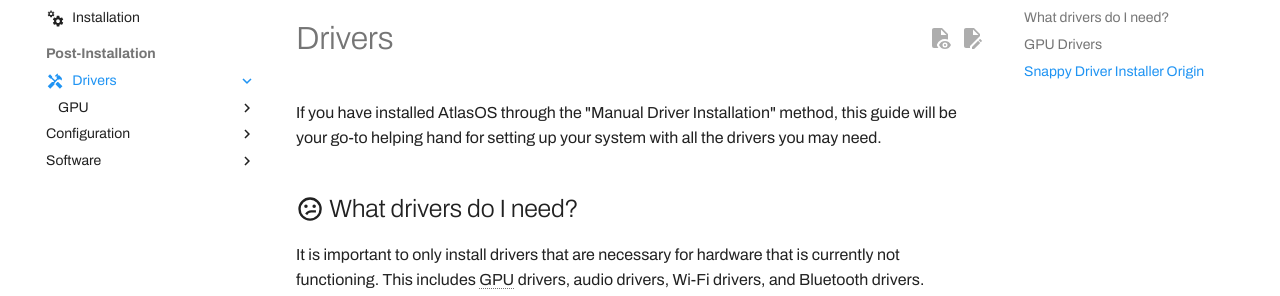
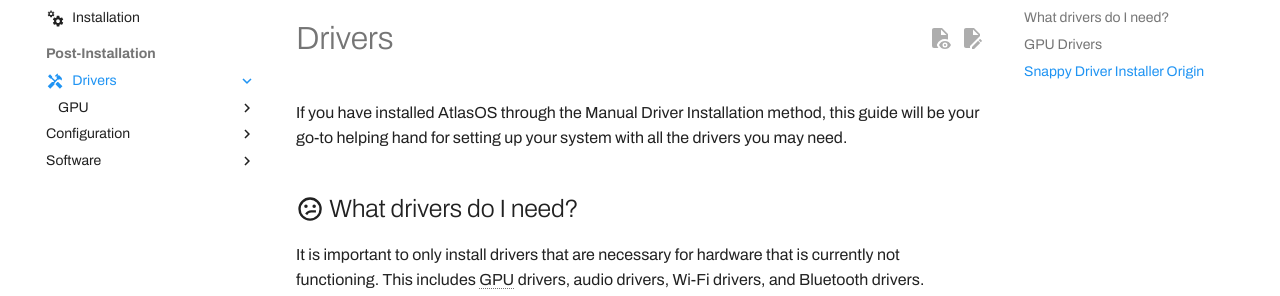
Before and after one commit to Atlas-OS/docs, an MkDocs documentation site: the page built from docs/getting-started/post-installation/drivers/index.md, in a window 1280 px wide and 1271 px high. Shown: the part 168-464 px from the top of the window. Built offline with MkDocs 1.6.1 and Material for MkDocs 9.7.7, drawn with Linux system fonts in a browser that asks for light colours; some web fonts are replaced; comment, search, counter and statistics services are not loaded.

Commit message:
fix: :memo: Remove quoations

```diff
--- a/docs/getting-started/post-installation/drivers/index.md
+++ b/docs/getting-started/post-installation/drivers/index.md
@@ -6,7 +6,7 @@ icon: material/hammer-screwdriver
 
 # Drivers
 
-If you have installed AtlasOS through the "Manual Driver Installation" method, this guide will be your go-to helping hand for setting up your system with all the drivers you may need.
+If you have installed AtlasOS through the Manual Driver Installation method, this guide will be your go-to helping hand for setting up your system with all the drivers you may need.
 
 
 ## :material-emoticon-confused-outline: What drivers do I need?
```
